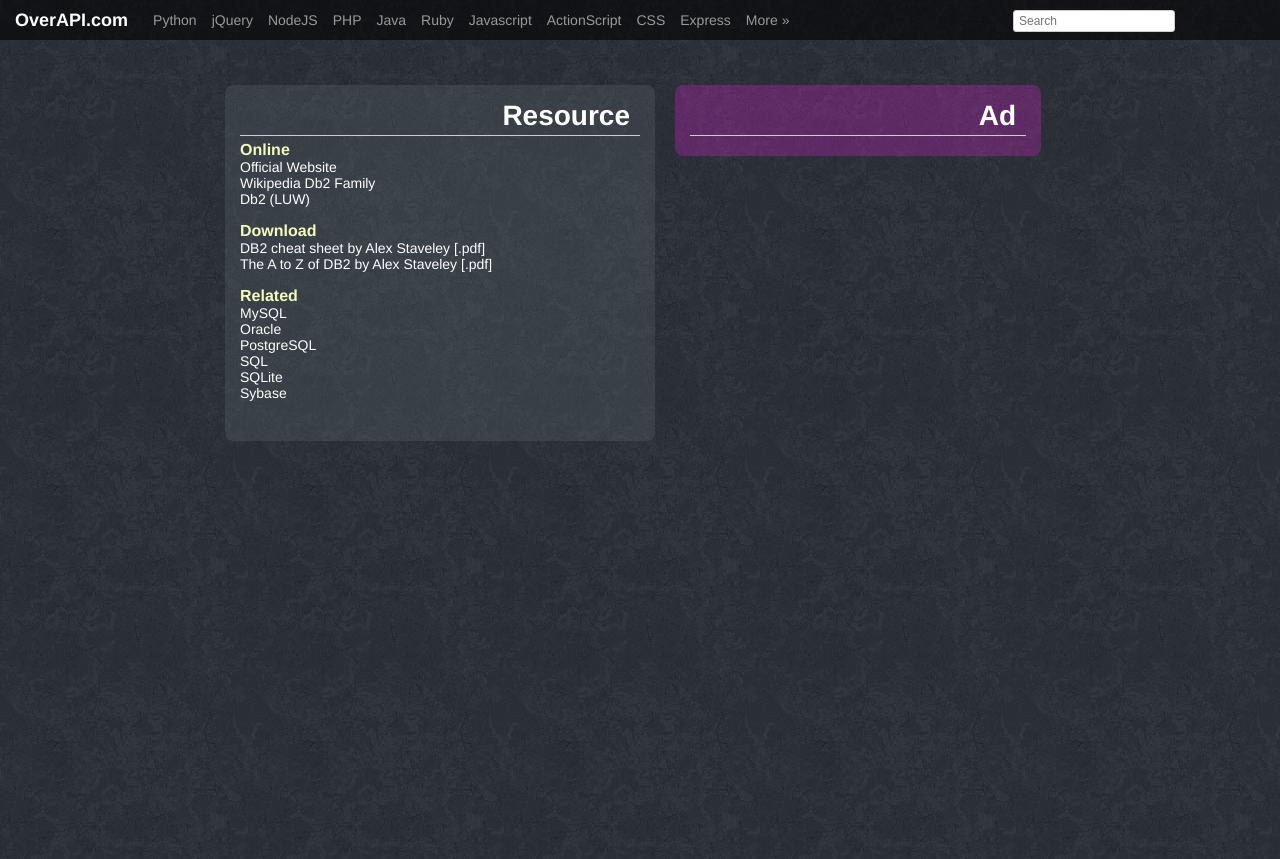
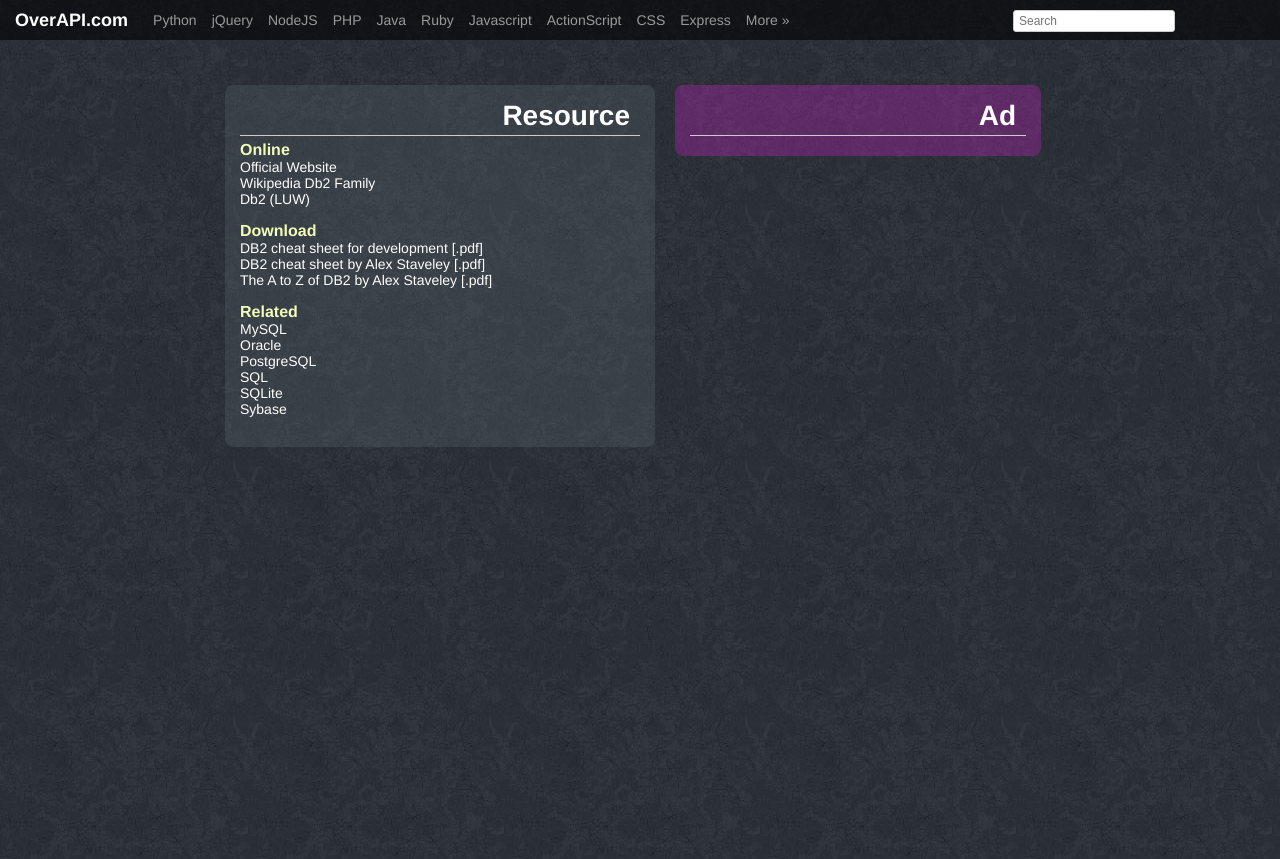
Before and after one commit to code9media/overthecs.github.io, a Jekyll site: the page built from _posts/d/2012-07-01-db2.html, in a window 1280 px wide. Shown: the top 859 px of the page. Built offline with Jekyll 4.4.1, drawn with Linux system fonts in a browser that asks for light colours; Markdown is read by kramdown in place of the engine named in the settings; comment, search, counter and statistics services are not loaded.

Commit message:
Update 2012-07-01-db2.html

```diff
--- a/_posts/d/2012-07-01-db2.html
+++ b/_posts/d/2012-07-01-db2.html
@@ -16,6 +16,7 @@ title:     Db2 Cheat Sheet
         <div class="board-card">
             <h3 class="board-card-title">Download</h3>
             <ul>
+                <li><a href="https://github.com/angoca/db2-cheat-sheet/#Db2CheatSheetForDev.pdf">DB2 cheat sheet for development [.pdf]</a></li>
                 <li><a href="http://dublintech.blogspot.com/2011/10/db2-cheat-sheet.html">DB2 cheat sheet by Alex Staveley [.pdf]</a></li>
                 <li><a href="http://dublintech.blogspot.com/2011/10/a-to-z-of-db2.html">The A to Z of DB2 by Alex Staveley [.pdf]</a></li>
             </ul>
```
